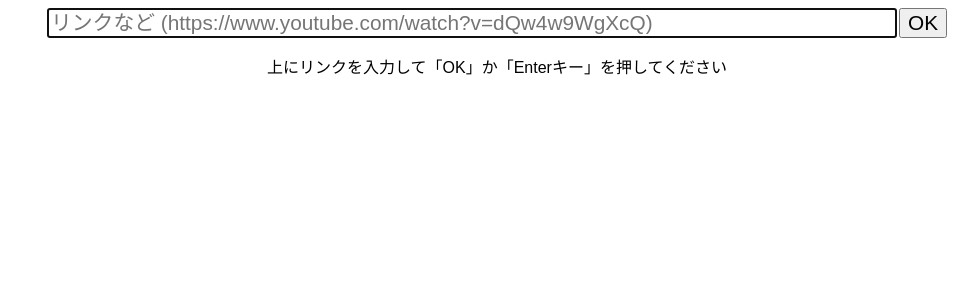
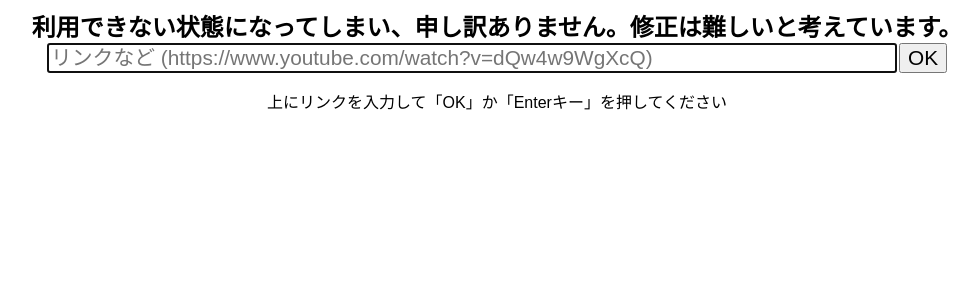
Before and after one commit to shiminiku/yt-d, a Next.js app: page / in a window 1280 px wide. Shown: the top 300 px of the page, without its empty margins (143-1122 px from the left). Built offline with nearby package versions, Linux system fonts and the light colour scheme.

Commit message:
Add notice
"Sign in to confirm you’re not a bot"
;(

```diff
--- a/components/Main.tsx
+++ b/components/Main.tsx
@@ -111,6 +111,10 @@ export default function Main() {
         </div>
       )}
 
+      <h2>
+        <center>利用できない状態になってしまい、申し訳ありません。修正は難しいと考えています。</center>
+      </h2>
+
       <form
         className={style["form"]}
         onSubmit={(ev) => {
```
